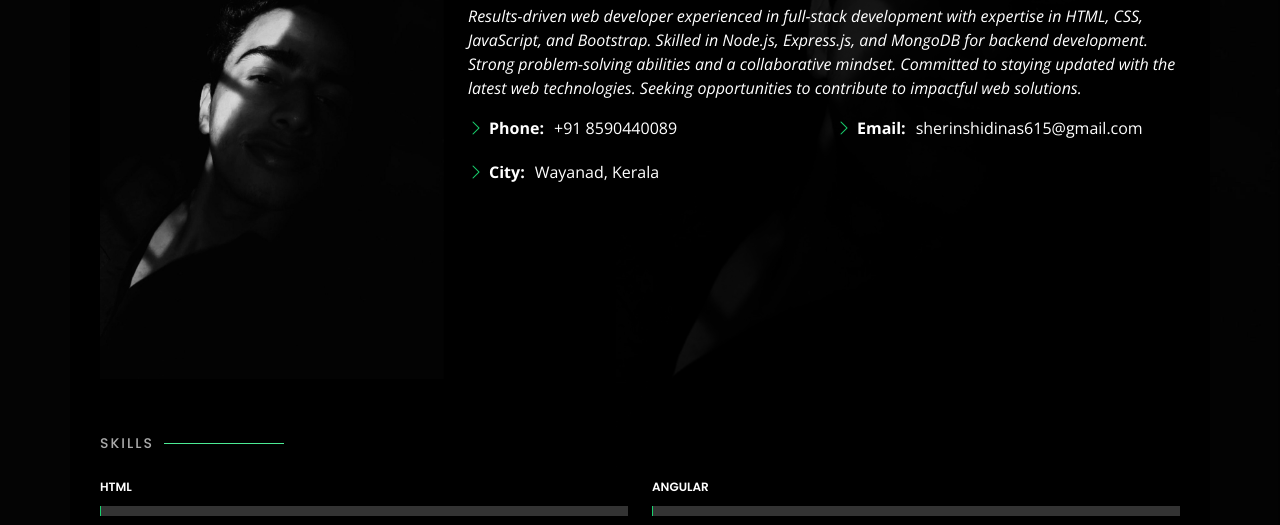
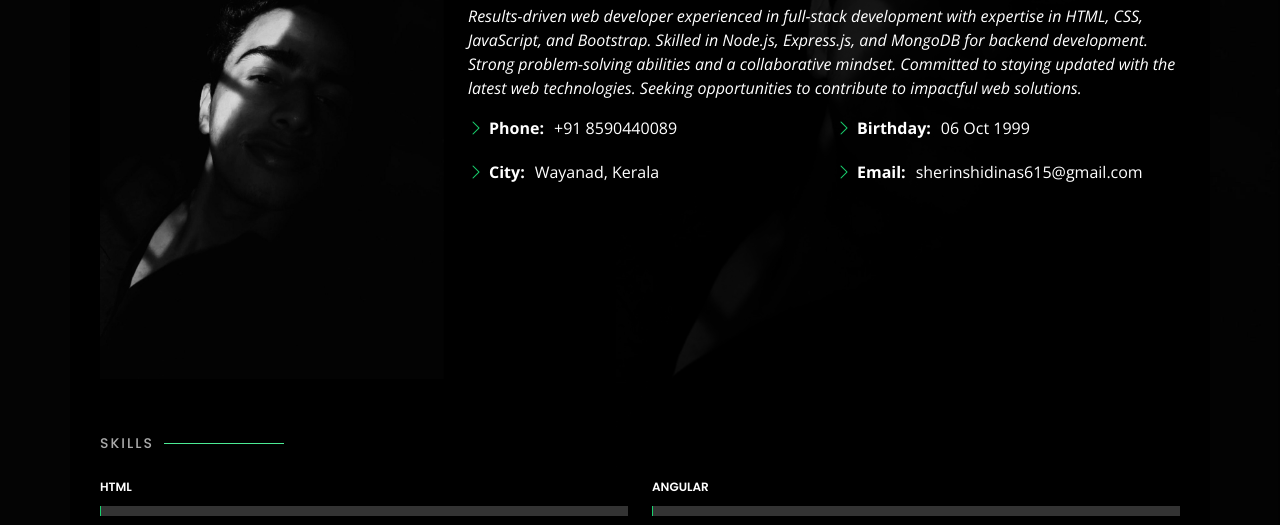
Before and after one commit to sherinshidinas/portfolio, a plain HTML site: page index.html in a window 1280 px wide. Both pictures are taken after a click on the link "About". Shown: the part 248-773 px from the top of the page. Drawn offline with nearby package versions, Linux system fonts and the light colour scheme.

Commit message:
Update index.html

```diff
--- a/index.html
+++ b/index.html
@@ -129,10 +129,10 @@
               </div>
               <div class="col-lg-6">
                 <ul>
-<!--                   <li>
+                  <li>
                     <i class="bi bi-chevron-right"></i>
-                    <strong>Birthday:</strong> <span>06 Oct</span>
-                  </li> -->
+                    <strong>Birthday:</strong> <span>06 Oct 1999</span>
+                  </li>
                   <li>
                     <i class="bi bi-chevron-right"></i> <strong>Email:</strong>
                     <span>sherinshidinas615@gmail.com</span>
```
